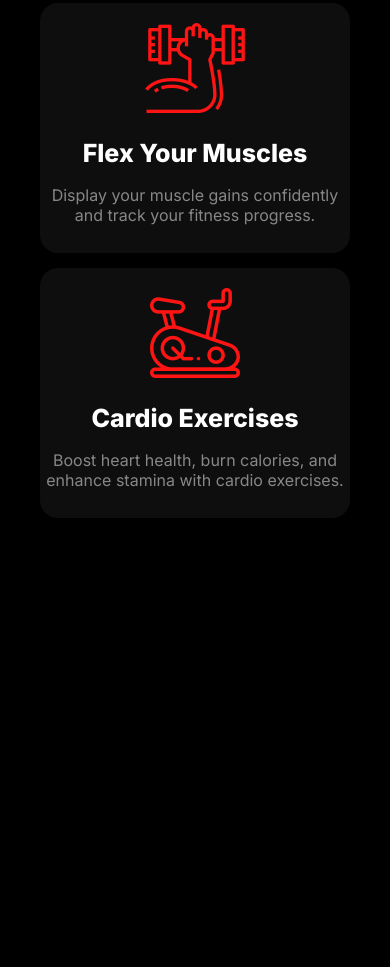
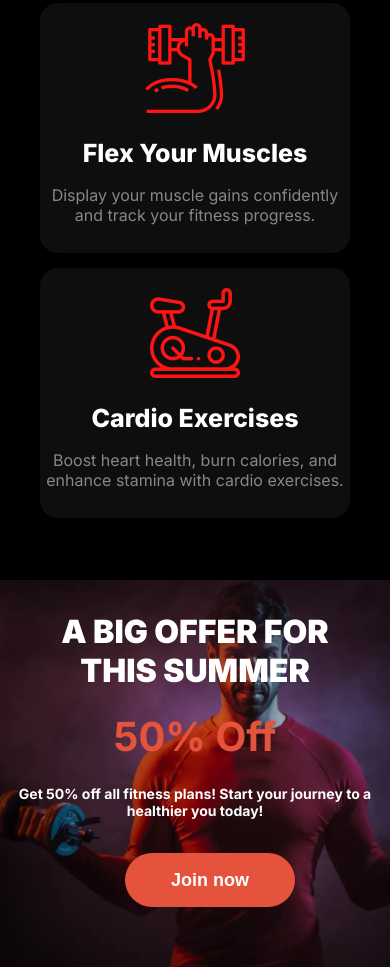
Before and after one commit to IftekarRahmanRuhit/Fitness, a plain HTML site: page index.html in a window 390 px wide. Shown: the part 7375-8342 px from the top of the page. Before the commit the page ends 7893 px from the top, so only its background shows below. Drawn offline with Linux system fonts and the light colour scheme.

Commit message:
added offer section

```diff
--- a/index.html
+++ b/index.html
@@ -237,6 +237,23 @@
             </div>
         </section>
 
+        <section class="offer-section-container">
+            <div class="offer-section-content">
+                <h3>
+                    A BIG OFFER FOR <br>THIS SUMMER
+                </h3>
+                <p>50% Off</p>
+                <p class="offer-description">Get 50% off all fitness plans! Start your journey to a healthier you today!</p>
+                <button id="join-02">Join now</button>
+            </div>
+        </section>
+
+
+
+
+
+
+
 
     </main>
 
--- a/style.css
+++ b/style.css
@@ -765,9 +765,70 @@ body{
     position: relative;
     bottom: 45px;
 }
+.offer-section-container{
+    width: auto;
+    height: 600px;
+    /* border: 2px solid aquamarine; */
+    margin-top: 80px;
+    background-image: url(./images/offer.png.webp);
+    background-position: cover;
+    background-repeat: no-repeat;
+    background-size: cover;
+    position: relative;
+}
+.offer-section-content{
+    width: 600px;
+    height: 600px;
+    /* border: 2px solid greenyellow; */
+    position: relative;
+    left: 650px;
+    display: flex;
+    flex-direction: column;
+    justify-content: center;
+}
+.offer-section-content h3{
+    font-size: 48px;
+    font-weight: 900;
+    color: rgb(255, 255, 255);
+    position: relative;
+    top: 40px;
 
+}
+.offer-section-content p{
+    font-size: 70px;
+    font-weight: 700;
+    color: rgb(230, 83, 60);
+    position: relative;
+    bottom: 60px;
 
-
+}
+.offer-section-content .offer-description{
+    font-size: 16px;
+    color: rgb(255, 255, 255);
+    position: relative;
+    bottom: 120px;
+}
+#join-02{
+    width: 200px;
+    height: 54px;
+    font-size: 18px;
+    font-weight: 600;
+    background-color: rgb(230, 83, 60);
+    border-radius: 42px;
+    color: rgb(255, 255, 255);
+    cursor: pointer;
+    margin-left: 20px;
+    border: 1px solid transparent;
+    transition: border-color 0.3s ease;
+    position: relative;
+    bottom:100px;
+    left: -20px;
+}
+#join-02:hover{
+    color:rgb(230, 83, 60);
+    background: rgba(15, 15, 15, 0.284);
+    border-color:rgb(230, 83, 60);
+}
 
 
 
@@ -1037,8 +1098,79 @@ body{
         position: relative;
         bottom: 45px;
     }
+    .offer-section-container{
+        height: auto;
+        width: auto;
+        margin-top: 800px;
+
+    }
+    .offer-section-content {
+        width: 100%;
+        height: auto;
+        left: 0;
+     }
+    .offer-section-content h3 {
+        font-size: 32px;
+        top: 0;
+        text-align:center;
+    }
+    .offer-section-content p {
+        font-size: 40px;
+        bottom:50px;
+        text-align: center;
+    }
+    .offer-section-content .offer-description {
+        font-size: 14px;
+        bottom:80px;
+        text-align: center;
+    }
+    #join-02{
+        width: 170px;
+        height: 54px;
+        bottom:60px;
+        left: 105px;
+    }
 
 
+
+
+
+
+
+
+
+
+
+    /* .offer-section-content{
+        left:0px;
+        display: flex;
+        flex-direction: column;
+
+    }
+    .offer-section-content .offer-description{
+        font-size: 16px;
+        color: rgb(255, 255, 255);
+        position: relative;
+        bottom: 120px;
+        display: none;
+
+    }
+    .offer-section-content h3{
+        font-size: 32px;
+        font-weight: 900;
+        color: rgb(255, 255, 255);
+        position: relative;
+        top: 40px;
+
+    }
+    .offer-section-content p{
+        font-size: 40px;
+        font-weight: 700;
+        color: rgb(230, 83, 60);
+        position: relative;
+        bottom: 60px;
+
+    } */
 
 
 
```
